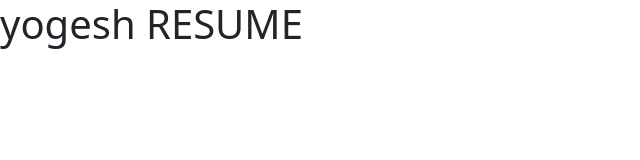
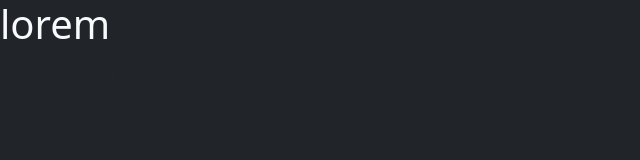
Before and after one commit to yogesh-shinde-patil/YOGESH, a plain HTML site: page index.html in a window 1280 px wide. Shown: the whole page, without its empty margins (0-640 px from the left). Drawn offline with nearby package versions, Linux system fonts and the light colour scheme.

Commit message:
update index file

```diff
--- a/index.html
+++ b/index.html
@@ -6,7 +6,8 @@
     <title>Bootstrap By SKILLHUB</title>
     <link href="https://cdn.jsdelivr.net/npm/bootstrap@5.2.0-beta1/dist/css/bootstrap.min.css" rel="stylesheet">
   </head>
-  <body>
+  <body class="bg-dark">
+    <h1 class="text-light">lorem</h1>
   <h1> yogesh RESUME</h1>
     <script src="https://cdn.jsdelivr.net/npm/bootstrap@5.2.0-beta1/dist/js/bootstrap.bundle.min.js" ></script>
   </body>
```
